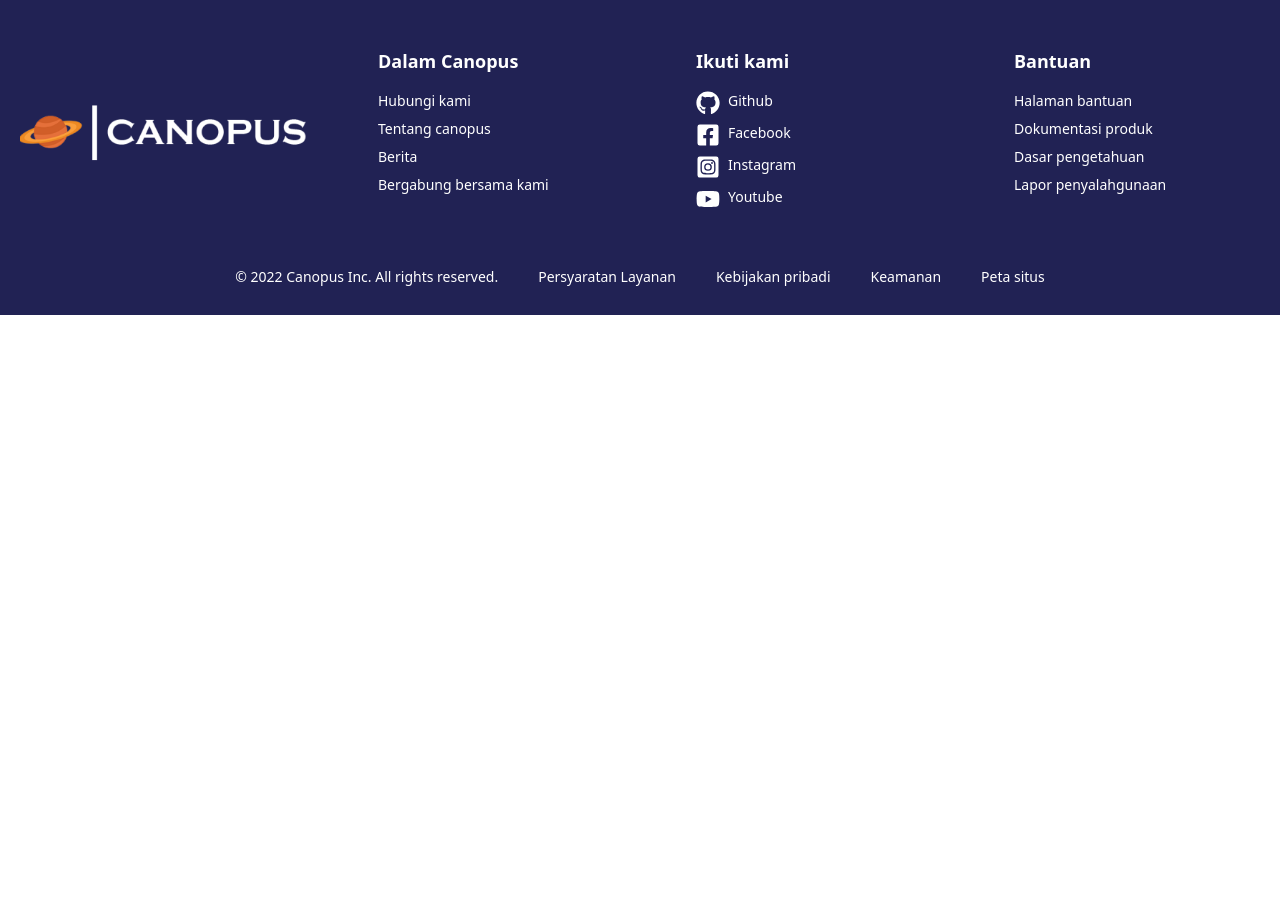
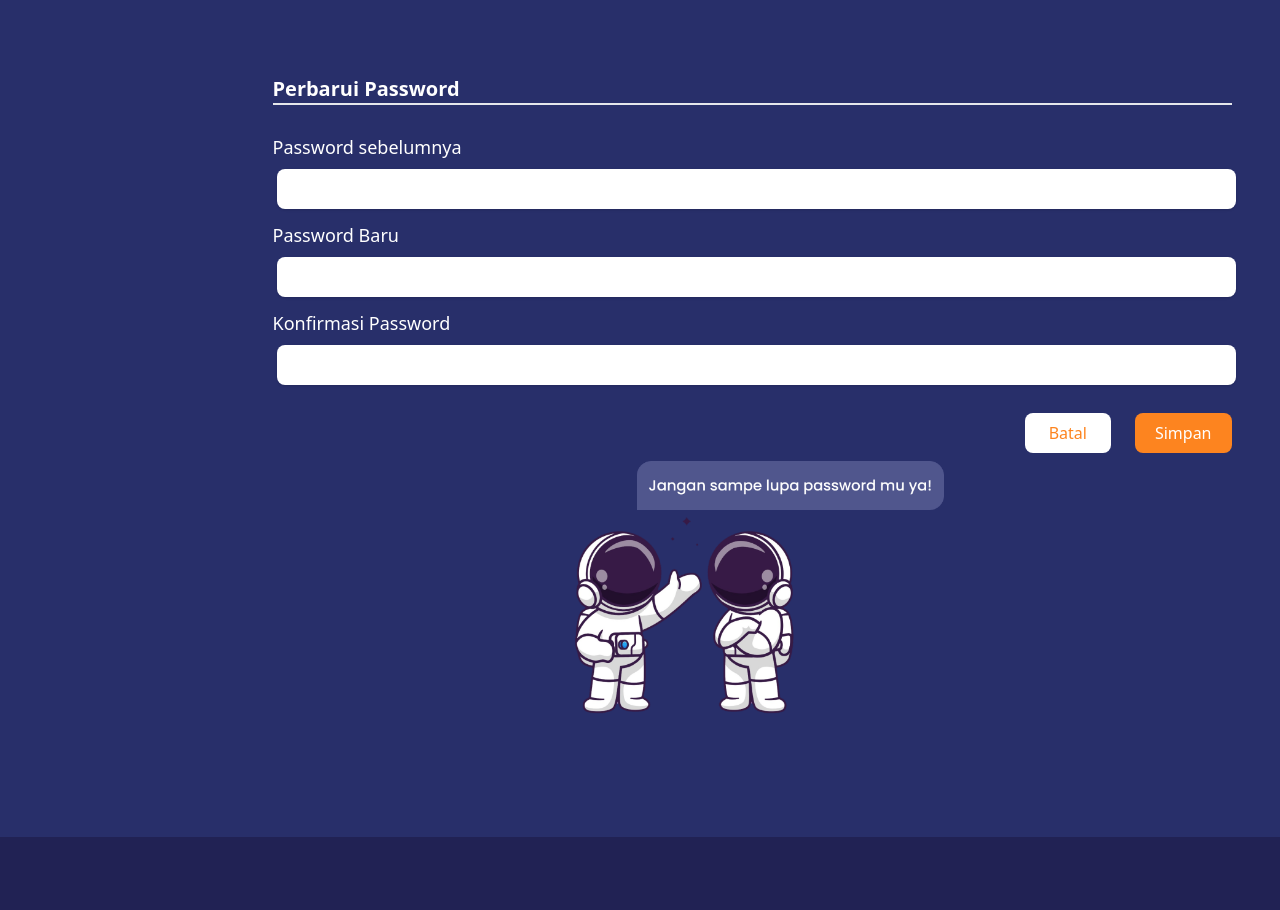
Before and after one commit to SaefulA0/canopus-web, a Next.js app: page /profile/pengaturanProfile in a window 1280 px wide. Shown: the part 840-1750 px from the top of the page. Before the commit the page ends 1155 px from the top, so only its background shows below. Built offline with nearby package versions, Linux system fonts and the light colour scheme.

Commit message:
bagian password

```diff
--- a/pages/profile/pengaturanProfile.js
+++ b/pages/profile/pengaturanProfile.js
@@ -116,6 +116,58 @@ export default function pengaturanProfile() {
                 </div>
               </div>
               {/* akhir isian informasi akun */}
+
+              {/* Perbarui password */}
+              <div className="relative">
+                <p className="text-left text-xl font-extrabold border-b-2 border-opacity-20 pt-52 text-white">Perbarui Password</p>
+                <div className="mt-7">
+                    <p className="text-white text-lg">Password sebelumnya</p>
+                      <label for="PassSblmnya">
+                        <input
+                          name="pass_sblm"
+                          type="pass_sblm"
+                          id="pass_sblm"
+                          className="py-2 px-2 ml-1 w-full mt-2 rounded-lg bg-white shadow text-thirdColor"
+                        />
+                      </label>
+
+                    <p className="text-white text-lg mt-3">Password Baru</p>
+                      <label for="PassBaru">
+                        <input
+                        name="pass_baru"
+                        type="pass_baru"
+                        id="pass_baru"
+                        className="py-2 px-2 ml-1 w-full mt-2 rounded-lg bg-white shadow text-thirdColor"
+                        />
+                      </label>
+
+                      <p className="text-white text-lg mt-3">Konfirmasi Password</p>
+                      <label for="Pass">
+                        <input
+                        name="pass"
+                        type="pass"
+                        id="pass"
+                        className="py-2 px-2 ml-1 w-full mt-2 rounded-lg bg-white shadow text-thirdColor"
+                        />
+                      </label>
+                </div>
+                <div className="flex justify-end mt-7 gap-6">
+                      <button className="px-6 py-2 rounded-lg text-center text-secondColor bg-white hover:bg-gray-300">
+                        Batal
+                      </button>
+                      <button className="px-5 py-2 text-center rounded-lg text-white bg-secondColor hover:bg-orange-500">
+                        Simpan
+                      </button>
+                </div>
+                <Image
+              src="/imgs/astroMod/astro-pass.png"
+              alt="astro 7"
+              width={300}
+              height={300}
+              priority
+              className="w-96 mx-auto mt-2"
+              />
+              </div>
             </div>
             {/* akhir konten pengaturan */}
           </div>
```
